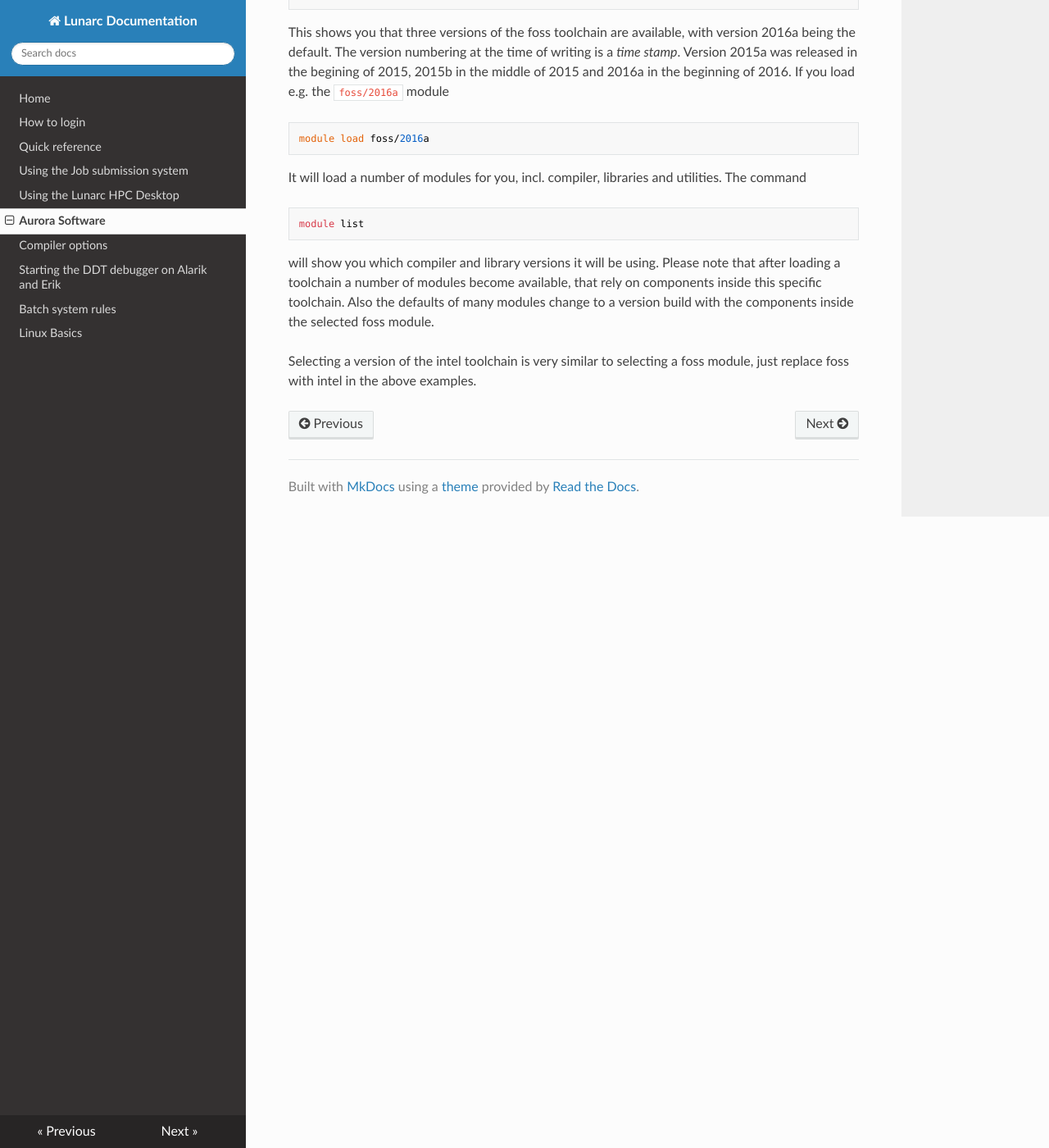
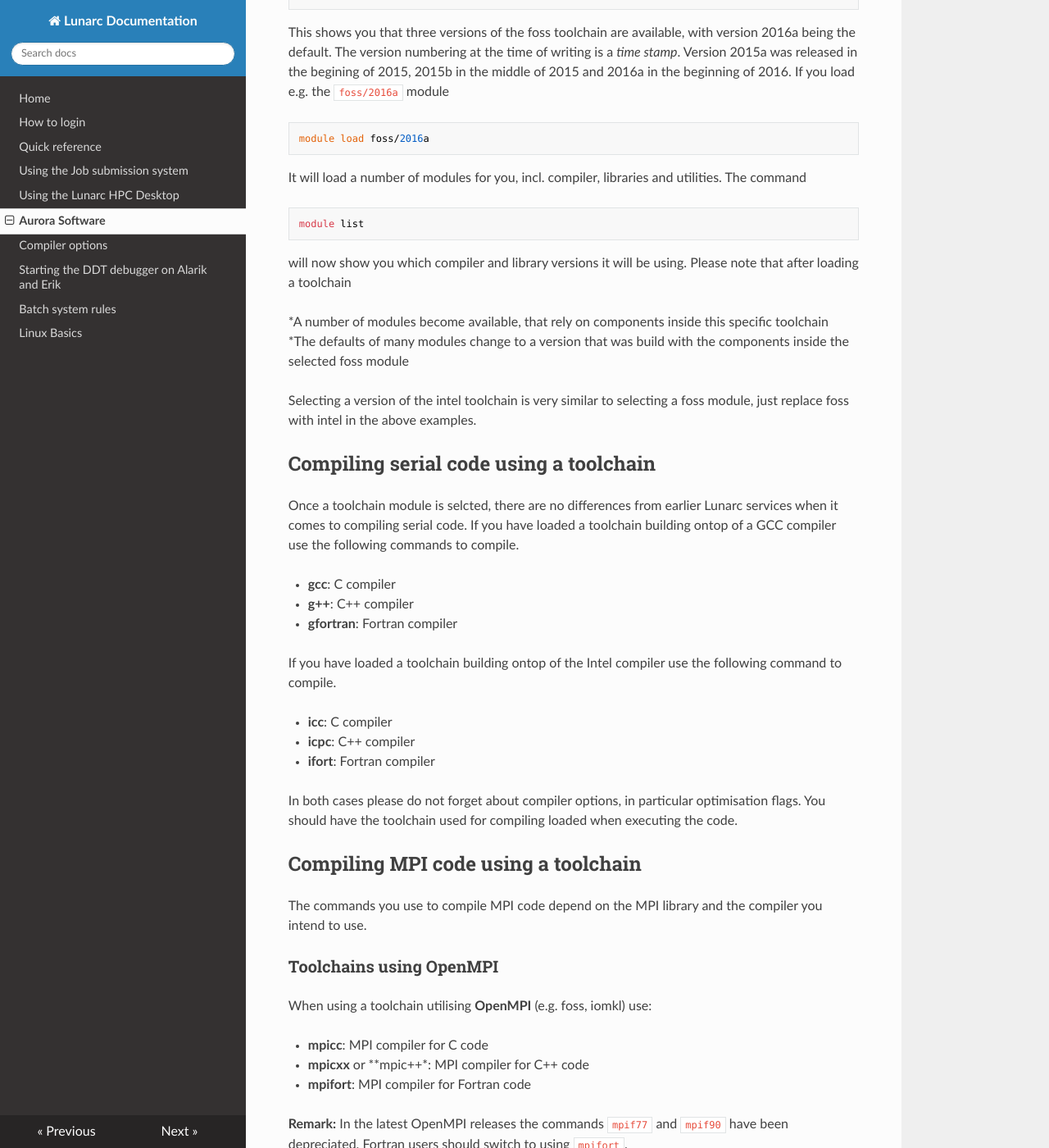
Before and after one commit to lunarc/lunarc_docs, an MkDocs documentation site: the page built from docs/aurora_modules.md, in a window 1280 px wide and 1400 px high, scrolled down 6979 px. Shown: the whole window at 82% size. Built offline with MkDocs 1.6.1, drawn with Linux system fonts in a browser that asks for light colours; nearby versions of some CDN libraries; old or Windows-style settings are respelled for this version of MkDocs; some of the changed text lies outside the part shown.

Commit message:
Update aurora_modules.md

````diff
--- a/docs/aurora_modules.md
+++ b/docs/aurora_modules.md
@@ -315,6 +315,51 @@ It will load a number of modules for you, incl. compiler, libraries and utilitie
 ```
 module list
 ```
-will show you which compiler and library versions it will be using.  Please note that after loading a toolchain a number of modules become available, that rely on components inside this specific toolchain.  Also the defaults of many modules change to a version build with the components inside the selected foss module.
+will now show you which compiler and library versions it will be using.  Please note that after loading a toolchain
+
+*A number of modules become available, that rely on components inside this specific toolchain
+*The defaults of many modules change to a version that was build with the components inside the selected foss module
 
 Selecting a version of the intel toolchain is very similar to selecting a foss module, just replace foss with intel in the above examples.
+
+## Compiling serial code using a toolchain
+Once a toolchain module is selcted, there are no differences from earlier Lunarc services when it comes to compiling serial code.
+If you have loaded a toolchain building ontop of a GCC compiler use the following commands to compile.
+
+* **gcc**: C compiler
+* **g++**: C++ compiler
+* **gfortran**: Fortran compiler
+
+If you have loaded a toolchain building ontop of the Intel compiler use the following command to compile.
+
+* **icc**: C compiler
+* **icpc**: C++ compiler
+* **ifort**: Fortran compiler
+
+In both cases please do not forget about compiler options, in particular optimisation flags.  You should have the toolchain used for compiling loaded when executing the code.
+
+## Compiling MPI code using a toolchain
+The commands you use to compile MPI code depend on the MPI library and the compiler you intend to use.
+
+### Toolchains using OpenMPI
+When using a toolchain utilising **OpenMPI** (e.g. foss, iomkl) use:
+
+* **mpicc**: MPI compiler for C code
+* **mpicxx** or **mpic++*: MPI compiler for C++ code
+* **mpifort**: MPI compiler for Fortran code
+
+**Remark:** In the latest OpenMPI releases the commands `mpif77` and `mpif90` have been depreciated.  Fortran users should switch to using `mpifort`.
+
+### Toolchains using the Intel compiler and Intel MPI library
+When using a toolchain utilising the **Intel MPI library** and the **Intel compiler** (e.g. intel, iimpi) use:
+
+* **mpiicc**: MPI compiler for C code
+* **mpiicpc**: MPI compiler for C++ code
+* **mpiifort**: MPI compiler for Fortran code
+
+### Toolchains using the GCC compiler and Intel MPI library
+When using a toolchain utilising the **Intel MPI library** and the **GCC compiler** (e.g. gimkl) use:
+
+* **mpigcc**: MPI compiler for C code
+* **mpigxx**: MPI compiler for C++ code
+* **mpif90**: MPI compiler for Fortran 95 code
````
Also changed, not shown: other parts of docs/aurora_modules.md (+1 -1 lines).
